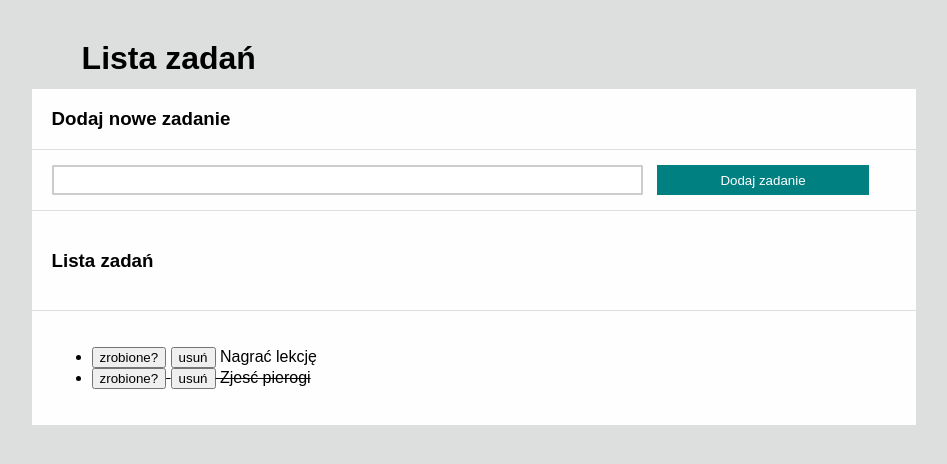
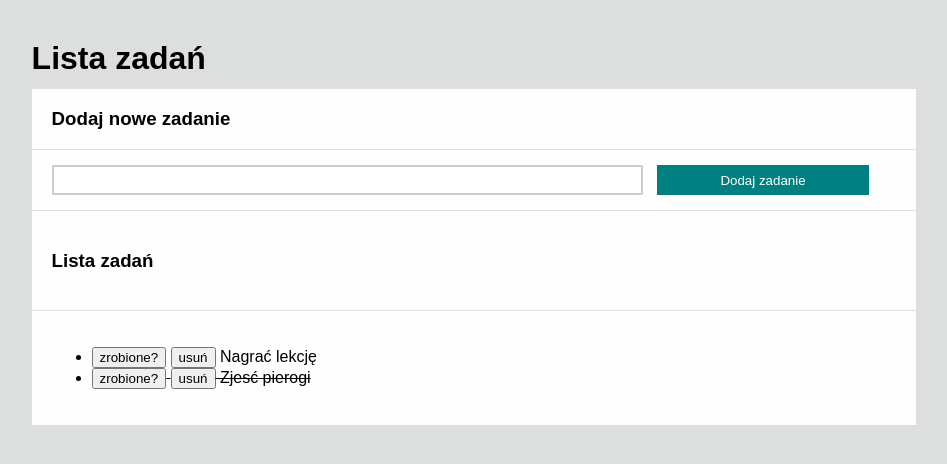
Before and after one commit to Pawel-Zaborski/Praca-domowa--tasks-list, a plain HTML site: page index.html in a window 1280 px wide. Shown: the whole page, without its empty margins (166-1113 px from the left). Drawn offline with Linux system fonts and the light colour scheme.

Commit message:
margin set to 0%

```diff
--- a/css/header.css
+++ b/css/header.css
@@ -1,3 +1,3 @@
 .header {
-  margin-left: 50px;
+  margin-left: 0%;
 }
```
